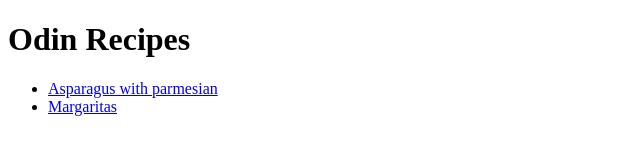
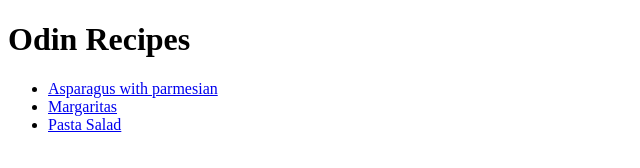
Before and after one commit to tylopomp/o-recipe-page, a plain HTML site: page o-recipe-page/index.html in a window 1280 px wide. Shown: the full height of the page, 0-640 px from the left. Drawn offline with Linux system fonts and the light colour scheme.

Commit message:
Add link for pasta salad

```diff
--- a/o-recipe-page/index.html
+++ b/o-recipe-page/index.html
@@ -9,5 +9,6 @@
         <ul>
             <li><a href="recipes/asparagus.html">Asparagus with parmesian</a></li>
             <li><a href="recipes/margarita.html">Margaritas</a></li>
+            <li><a href="recipes/pasta-salad.html">Pasta Salad</a></li>
     </body>
 </html>
```
